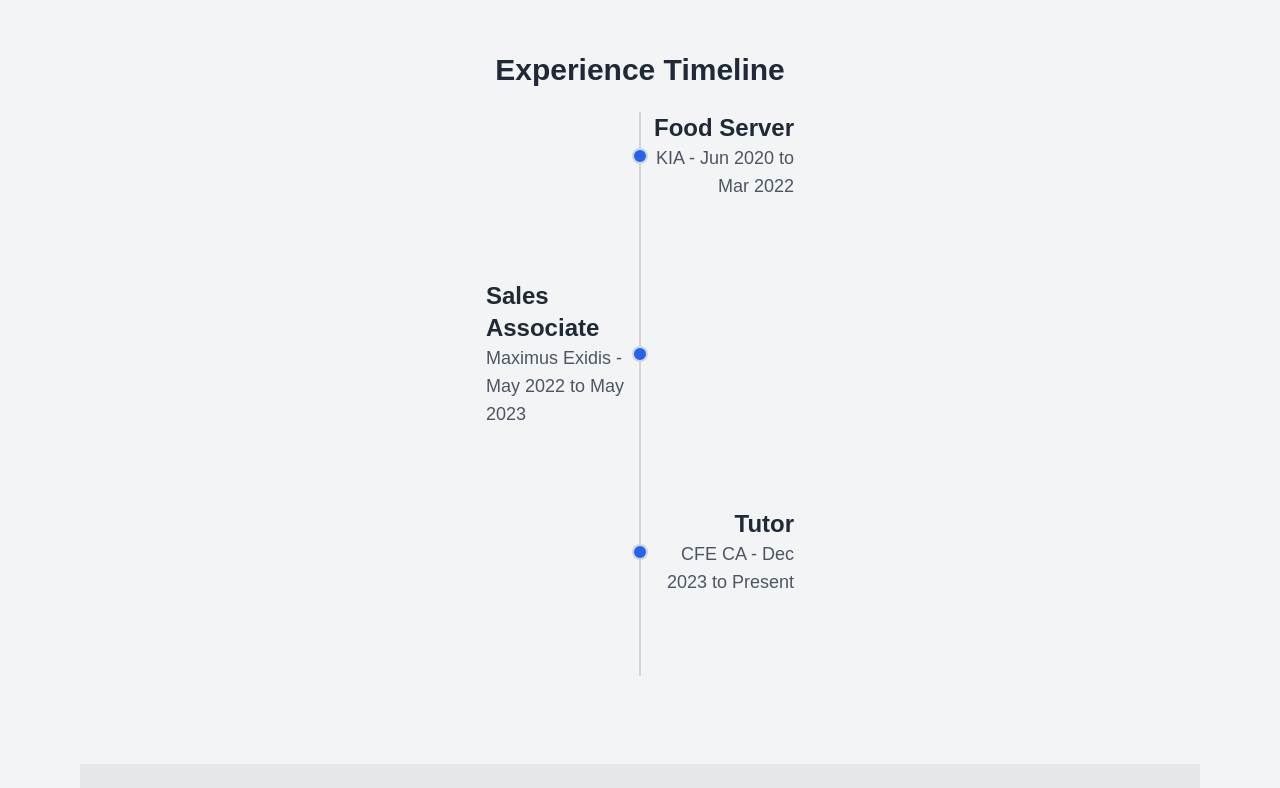
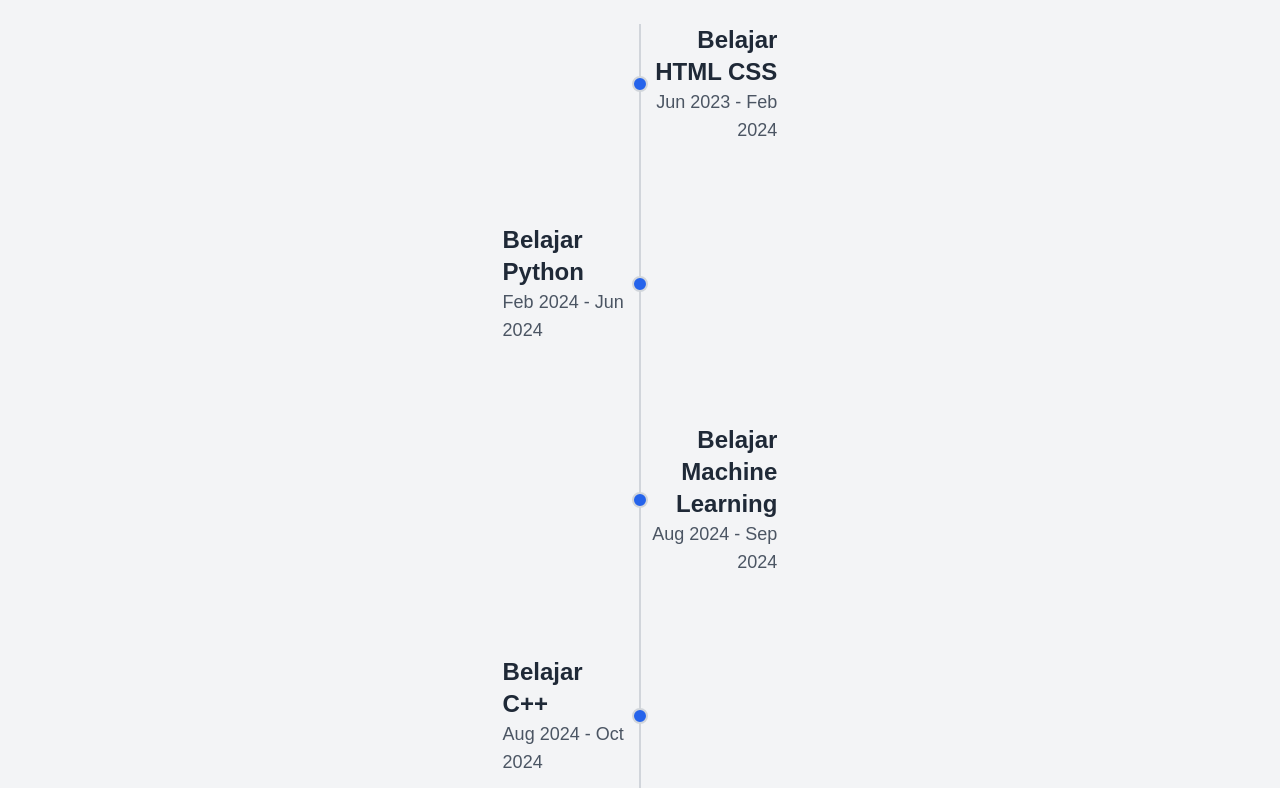
Before and after one commit to kaka-agastya/belajarnextjs-kaka, a Next.js app: page / in a window 1280 px wide. Shown: the part 1272-2060 px from the top of the page. Built offline with nearby package versions, Linux system fonts and the light colour scheme; what tailwindcss-radix would draw is missing.

Commit message:
feat exp

```diff
--- a/app/page.tsx
+++ b/app/page.tsx
@@ -10,18 +10,28 @@
 export default function Home() {
   const timelineItems = [
     {
-      title: "Food Server",
-      description: "KIA - Jun 2020 to Mar 2022",
+      title: "Belajar HTML CSS",
+      description: "Jun 2023 - Feb 2024",
       side: "left",
     },
     {
-      title: "Sales Associate",
-      description: "Maximus Exidis - May 2022 to May 2023",
+      title: "Belajar Python",
+      description: "Feb 2024 - Jun 2024",
       side: "right",
     },
     {
-      title: "Tutor",
-      description: "CFE CA - Dec 2023 to Present",
+      title: "Belajar Machine Learning",
+      description: "Aug 2024 - Sep 2024",
+      side: "left",
+    },
+    {
+      title: "Belajar C++",
+      description: "Aug 2024 - Oct 2024",
+      side: "right",
+    },
+    {
+      title: "Belajar Js, Next.js",
+      description: "Nov 2024 - Des 2024",
       side: "left",
     },
   ];
```
